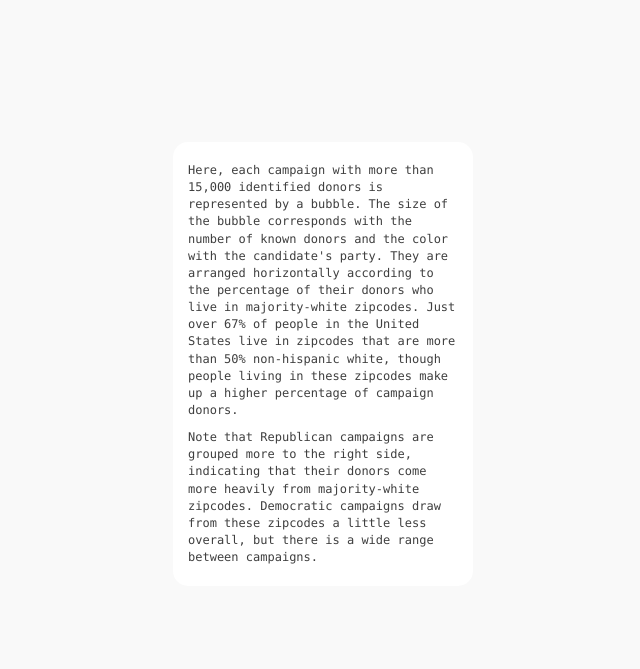
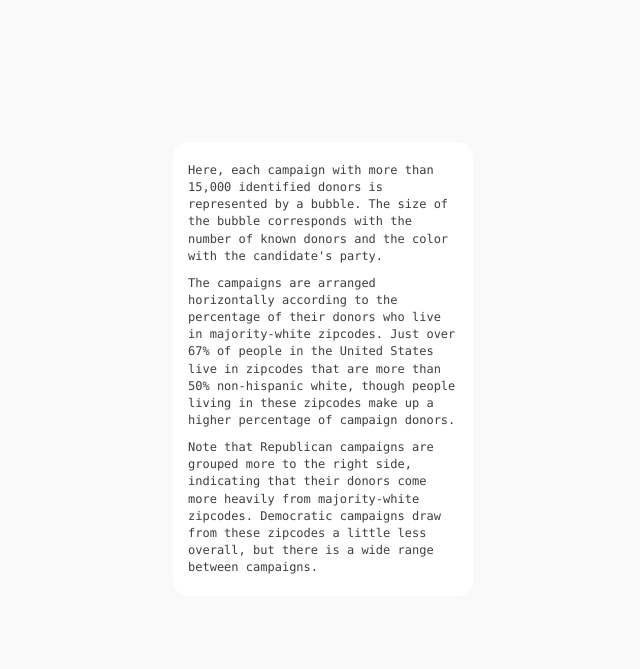
Before and after one commit to sdl60660/2020_campaign_donors, a Flask app: template templates/index.html in a window 1280 px wide. Shown: the part 1708-2377 px from the top of the page, without its empty margins (317-957 px from the left). Run offline with Flask 2, Linux system fonts and the light colour scheme; the template is opened without the code that fills it, so the values that code supplies are empty; some libraries are stand-ins or nearby versions.

Commit message:
Small edits

```diff
--- a/templates/index.html
+++ b/templates/index.html
@@ -232,10 +232,13 @@
                 <!--</p>-->
                 <p>
                     Here, each campaign with more than 15,000 identified donors is represented by a bubble. The size of the
-                    bubble corresponds with the number of known donors and the color with the candidate's party. They are
-                    arranged horizontally according to the percentage of their donors who live in majority-white zipcodes.
-                    Just over 67% of people in the United States live in zipcodes that are more than 50% non-hispanic white,
-                    though people living in these zipcodes make up a higher percentage of campaign donors.
+                    bubble corresponds with the number of known donors and the color with the candidate's party.
+                </p>
+                <p>
+                    The campaigns are arranged horizontally according to the percentage of their donors who live in
+                    majority-white zipcodes. Just over 67% of people in the United States live in zipcodes that are more
+                    than 50% non-hispanic white, though people living in these zipcodes make up a higher percentage of
+                    campaign donors.
                 </p>
                 <p>
                     Note that Republican campaigns are grouped more to the right side, indicating that their donors come
```
